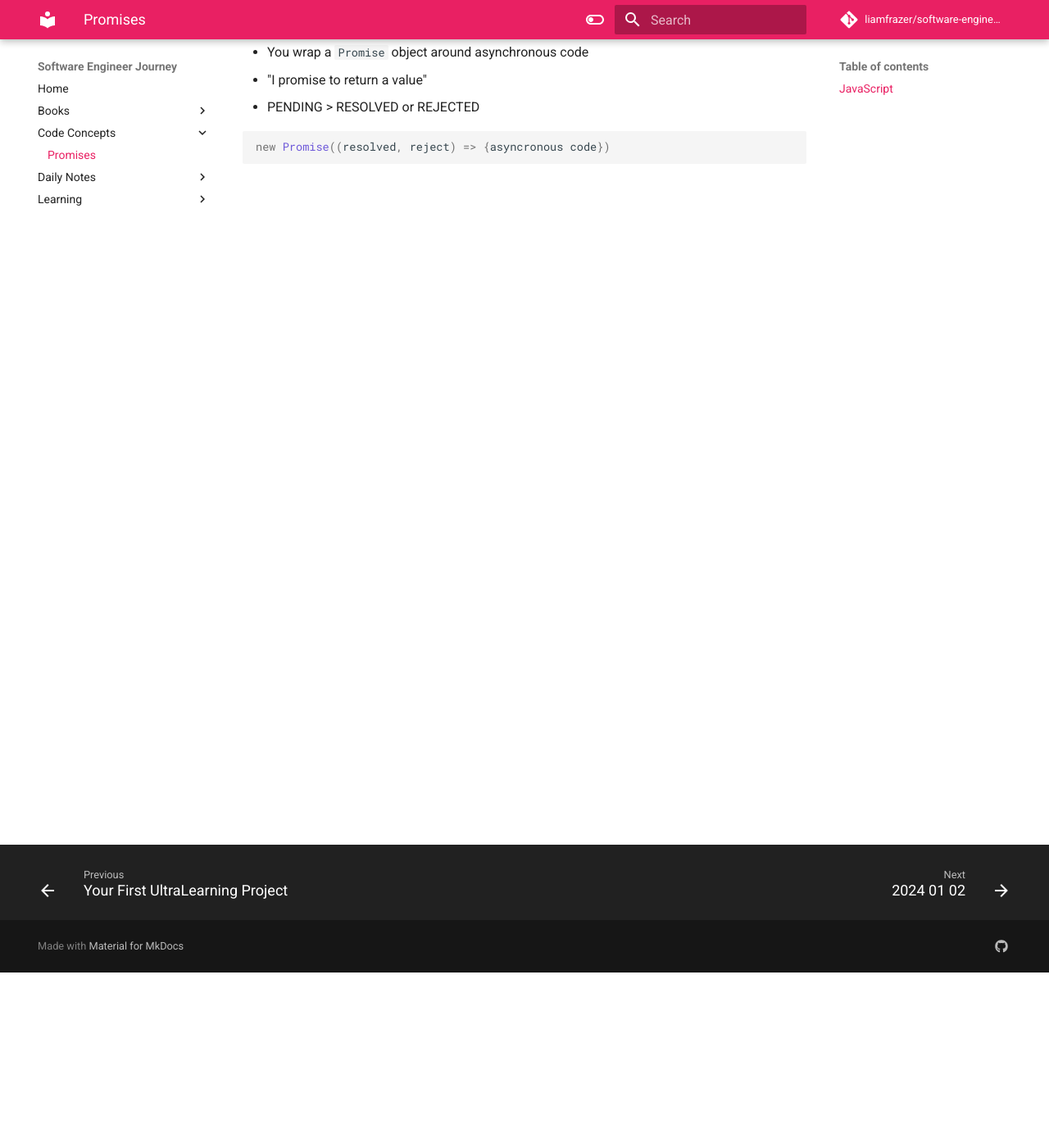
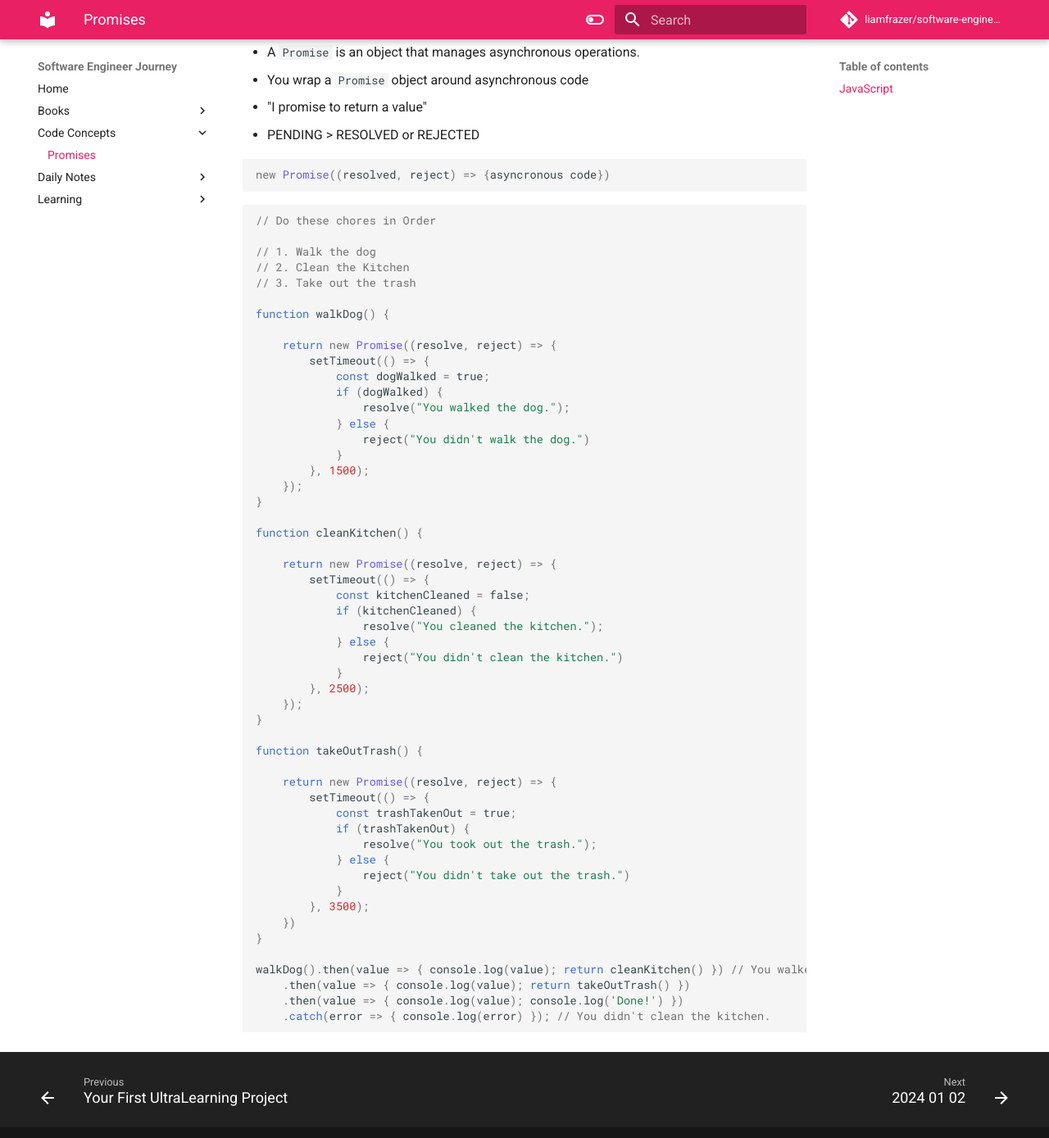
Before and after one commit to liamfrazer/software-engineer-journey, an MkDocs documentation site: the page built from docs/Code Concepts/Promises.md, in a window 1280 px wide and 1400 px high, scrolled down 213 px. Shown: the top 1389 px of the window at 82% size. Built offline with MkDocs 1.6.1 and Material for MkDocs 9.7.7, drawn with Linux system fonts in a browser that asks for light colours; comment, search, counter and statistics services are not loaded.

Commit message:
vault backup: 2024-01-10 20:04:22

````diff
--- a/docs/Code Concepts/Promises.md
+++ b/docs/Code Concepts/Promises.md
@@ -7,6 +7,7 @@ tags:
 
 ## JavaScript
 
+* https://www.youtube.com/watch?v=lfmg-EJ8gm4&t=38390s
 * A `Promise` is an object that manages asynchronous operations.
 * You wrap a `Promise` object around asynchronous code
 * "I promise to return a value"
@@ -15,3 +16,58 @@ tags:
 ```jsx
 new Promise((resolved, reject) => {asyncronous code})
 ```
+
+```jsx
+// Do these chores in Order
+
+// 1. Walk the dog
+// 2. Clean the Kitchen
+// 3. Take out the trash
+
+function walkDog() {
+
+    return new Promise((resolve, reject) => {
+        setTimeout(() => {
+            const dogWalked = true;
+            if (dogWalked) {
+                resolve("You walked the dog.");
+            } else {
+                reject("You didn't walk the dog.")
+            }
+        }, 1500);
+    });
+}
+
+function cleanKitchen() {
+
+    return new Promise((resolve, reject) => {
+        setTimeout(() => {
+            const kitchenCleaned = false;
+            if (kitchenCleaned) {
+                resolve("You cleaned the kitchen.");
+            } else {
+                reject("You didn't clean the kitchen.")
+            }
+        }, 2500);
+    });
+}
+
+function takeOutTrash() {
+
+    return new Promise((resolve, reject) => {
+        setTimeout(() => {
+            const trashTakenOut = true;
+            if (trashTakenOut) {
+                resolve("You took out the trash.");
+            } else {
+                reject("You didn't take out the trash.")
+            }
+        }, 3500);
+    })
+}
+
+walkDog().then(value => { console.log(value); return cleanKitchen() }) // You walked the dog.
+    .then(value => { console.log(value); return takeOutTrash() })
+    .then(value => { console.log(value); console.log('Done!') })
+    .catch(error => { console.log(error) }); // You didn't clean the kitchen.
+```
````
